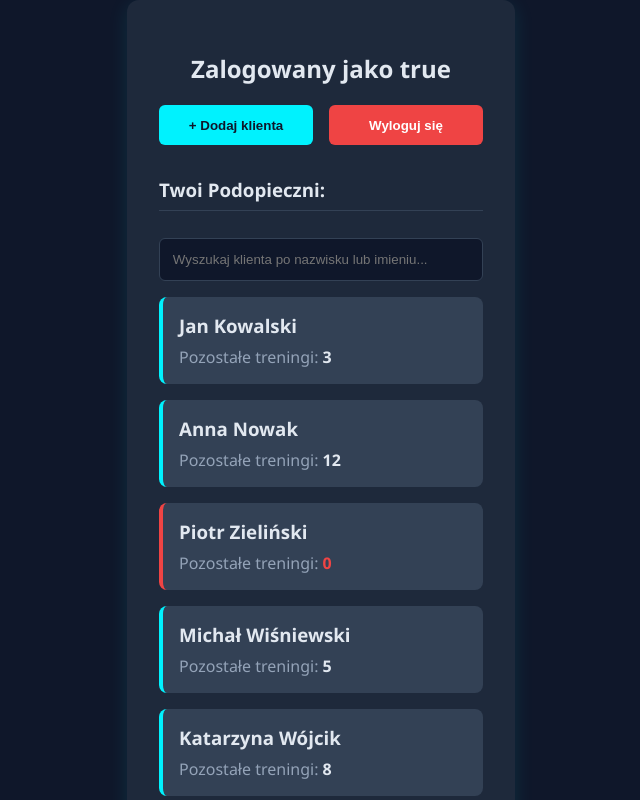
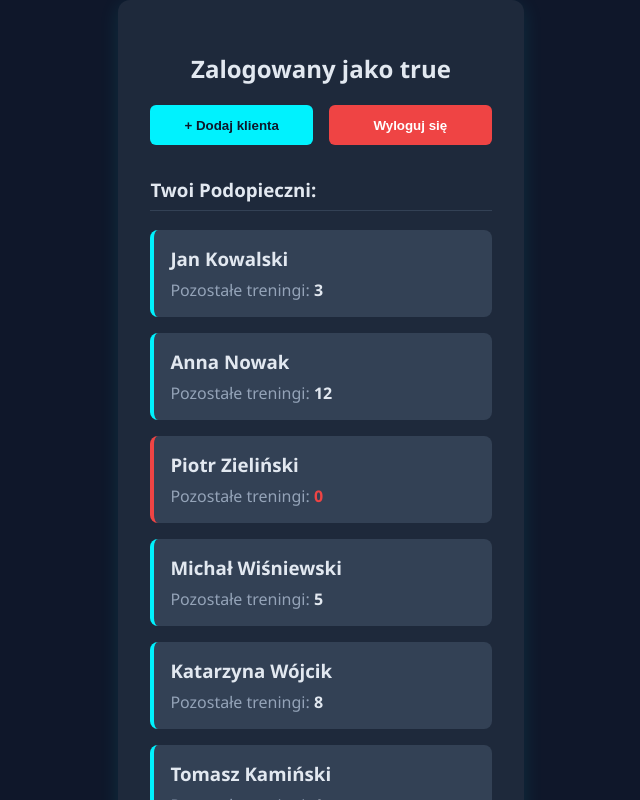
Before and after one commit to TLgentleman/REACT-APP-PANEL-TRENERA, a React (Vite) app: page / in a window 1280 px wide. Shown: the top 800 px of the page, without its empty margins (351-991 px from the left). Built offline with nearby package versions, Linux system fonts and the light colour scheme; sample sign-in values are in the browser's storage.

Commit message:
Revert "dodanie wyszukiwarki, aktualizacja dashboard"
This reverts commit c443c709caca9e69005a07b0bf4b0c674ad68457.

```diff
--- a/package.json
+++ b/package.json
@@ -12,8 +12,7 @@
   "dependencies": {
     "react": "^19.2.6",
     "react-dom": "^19.2.6",
-    "react-router-dom": "^7.17.0",
-    "rxjs": "^7.8.2"
+    "react-router-dom": "^7.17.0"
   },
   "devDependencies": {
     "@eslint/js": "^10.0.1",
--- a/src/components/Dashboard.jsx
+++ b/src/components/Dashboard.jsx
@@ -1,15 +1,10 @@
 import { useEffect, useState } from "react";
 import { useNavigate } from "react-router-dom";
 import ClientCard from "./ClientCard";
-import RxSearch from "./RxSearch"; // <--- DODANY IMPORT
 
 export default function Dashboard() {
   const [trainer, setTrainer] = useState("");
-
-  // Dwa osobne stany: jeden na wszystkich klientów z bazy, drugi na tych wyszukanych
   const [clients, setClients] = useState([]);
-  const [filteredClients, setFilteredClients] = useState([]);
-
   const navigate = useNavigate();
 
   useEffect(() => {
@@ -20,15 +15,15 @@ export default function Dashboard() {
     } else {
       setTrainer(activeUser);
 
+      // Pobieranie danych z JSON
       fetch("/clients.json")
         .then((response) => response.json())
         .then((data) => {
+          // Kiedy pobierzemy mocki, sprawdzamy czy mamy kogoś nowego w localStorage
           const newClients =
             JSON.parse(localStorage.getItem("newClients")) || [];
-          const combinedList = [...data, ...newClients];
-
-          setClients(combinedList); // Zapisujemy wszystkich jako baza
-          setFilteredClients(combinedList); // Na start pokazujemy wszystkich
+          // Łączymy obie tablice w jedną listę
+          setClients([...data, ...newClients]);
         })
         .catch((error) => console.error("Błąd pobierania danych:", error));
     }
@@ -40,9 +35,6 @@ export default function Dashboard() {
   };
 
   if (!trainer) return null;
-
-  // Wymóg ograniczania widocznych elementów: ucinamy tablicę do maksymalnie 5 wyników
-  const displayedClients = filteredClients.slice(0, 5);
 
   return (
     <div className="container" style={{ maxWidth: "500px" }}>
@@ -70,18 +62,12 @@ export default function Dashboard() {
           Twoi Podopieczni:
         </h3>
 
-        {/* Nasza wyszukiwarka RxJS */}
-        <RxSearch
-          allClients={clients}
-          setFilteredClients={setFilteredClients}
-        />
-
-        {displayedClients.length > 0 ? (
-          displayedClients.map((client) => (
+        {clients.length > 0 ? (
+          clients.map((client) => (
             <ClientCard key={client.id} client={client} />
           ))
         ) : (
-          <p>Brak wyników wyszukiwania.</p>
+          <p>Brak klientów w bazie.</p>
         )}
       </div>
     </div>
--- a/src/components/RxSearch.jsx
+++ /dev/null
@@ -1,49 +0,0 @@
-import { useEffect, useRef } from "react";
-import { fromEvent, of } from "rxjs";
-import { debounceTime, map, switchMap } from "rxjs/operators";
-
-export default function RxSearch({ allClients, setFilteredClients }) {
-  // useRef pozwala nam "złapać" ten konkretny input w HTML-u
-  const inputRef = useRef(null);
-
-  useEffect(() => {
-    // 1. fromEvent: Zaczynamy nasłuchiwać wpisywania na klawiaturze (zdarzenie 'input')
-    const searchStream$ = fromEvent(inputRef.current, "input").pipe(
-      // 2. debounceTime: Czekamy 300 milisekund po ostatnim wciśnięciu klawisza
-      debounceTime(300),
-
-      // 3. map: Wyciągamy z tego zdarzenia sam tekst i zmieniamy na małe litery
-      map((event) => event.target.value.toLowerCase()),
-
-      // 4. switchMap: Anuluje poprzednie zapytania, jeśli znów zaczniesz pisać
-      switchMap((searchTerm) => {
-        // Tu normalnie byłoby zapytanie do serwera. My filtrujemy naszą pobraną listę:
-        const filtered = allClients.filter(
-          (client) =>
-            client.lastName.toLowerCase().includes(searchTerm) ||
-            client.firstName.toLowerCase().includes(searchTerm),
-        );
-        // Zwracamy wynik jako nowy strumień (wymóg działania switchMap)
-        return of(filtered);
-      }),
-    );
-
-    // Subskrybujemy nasz strumień, żeby reagował w rzeczywistości
-    const subscription = searchStream$.subscribe((result) => {
-      setFilteredClients(result); // Aktualizujemy listę klientów widoczną na ekranie
-    });
-
-    // Czyszczenie pamięci, gdy komponent znika z ekranu
-    return () => subscription.unsubscribe();
-  }, [allClients, setFilteredClients]);
-
-  return (
-    <div className="input-group" style={{ marginBottom: "1rem" }}>
-      <input
-        ref={inputRef}
-        type="text"
-        placeholder="Wyszukaj klienta po nazwisku lub imieniu..."
-      />
-    </div>
-  );
-}
```
Also changed, not shown: 1 other file (tests, documents, lock files or other folders).
